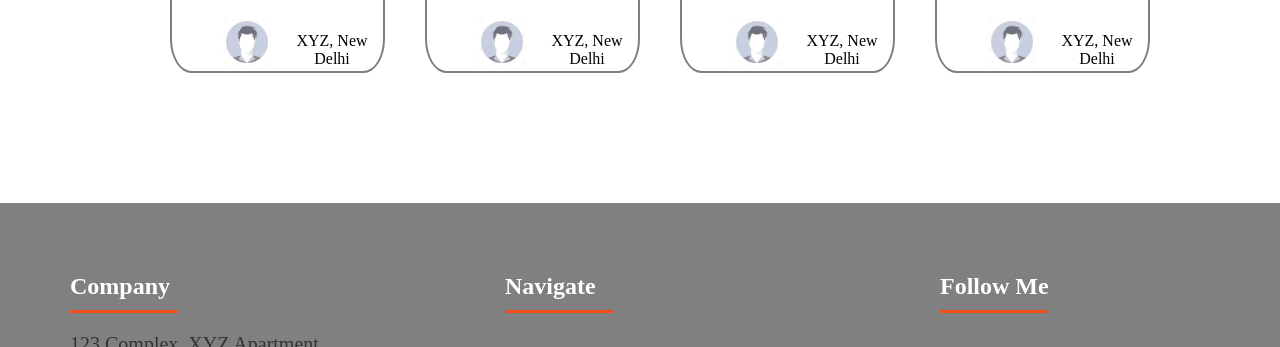
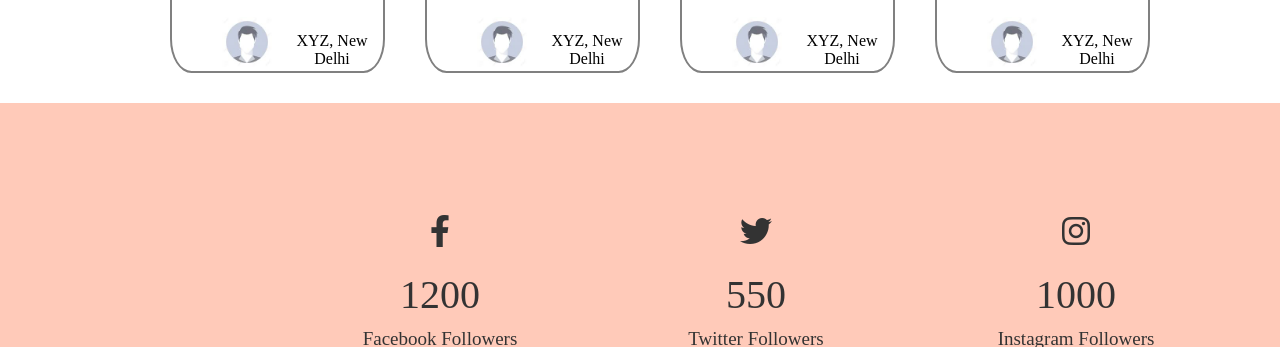
Before and after one commit to gandhi-dk/internship, a plain HTML site: page about.html in a window 1280 px wide. Shown: the part 1783-2130 px from the top of the page. Drawn offline with Linux system fonts and the light colour scheme.

Commit message:
Added Increment Counter

```diff
--- a/about.html
+++ b/about.html
@@ -126,6 +126,23 @@
                     </div>
                 </div>
             </div>
+            <div class="follower">
+                <div class="fb">
+                    <a href="#"><i class="fab fa-facebook-f fa-2xl following"></i></a>
+                    <div class="counter" data-target="1200"></div>
+                    <p>Facebook Followers</p>
+                </div>
+                <div class="tw">
+                    <a href="#"><i class="fab fa-twitter fa-2xl following"></i></a>
+                    <div class="counter" data-target="550"></div>
+                    <p>Twitter Followers</p>
+                </div>
+                <div class="ig">
+                    <a href="#"><i class="fab fa-instagram fa-2xl following"></i></a>
+                    <div class="counter" data-target="1000"></div>
+                    <p>Instagram Followers</p>
+                </div>
+            </div>
         </div>
         <footer class="footer">
             <div class="section-footer">
--- a/about.js
+++ b/about.js
@@ -1,32 +1,51 @@
 window.addEventListener("scroll", progressAll);
 // console.log(window.innerHeight);
 
-function progressAll(){
-    const trigggerProgress=(window.innerHeight/8)*4;
-    const progressTop=document.getElementById("about-p");
+function progressAll() {
+  const trigggerProgress = (window.innerHeight / 8) * 4;
+  const progressTop = document.getElementById("about-p");
 
-    const progressStart=progressTop.getBoundingClientRect().top;
-    // console.log(progressStart);
+  const progressStart = progressTop.getBoundingClientRect().top;
+  // console.log(progressStart);
 
-    if(progressStart<trigggerProgress){
-        const progress=document.getElementById("progressDoneHTML");
-        progress.style.width=progress.getAttribute("data-done");
-        progress.style.opacity=1;
+  if (progressStart < trigggerProgress) {
+    const progress = document.getElementById("progressDoneHTML");
+    progress.style.width = progress.getAttribute("data-done");
+    progress.style.opacity = 1;
 
-        const progressCSS=document.getElementById("progressDoneCSS");
-        progressCSS.style.width=progressCSS.getAttribute("data-done");
-        progressCSS.style.opacity=1;
+    const progressCSS = document.getElementById("progressDoneCSS");
+    progressCSS.style.width = progressCSS.getAttribute("data-done");
+    progressCSS.style.opacity = 1;
 
-        const progressJS=document.getElementById("progressDoneJS");
-        progressJS.style.width=progressJS.getAttribute("data-done");
-        progressJS.style.opacity=1;
+    const progressJS = document.getElementById("progressDoneJS");
+    progressJS.style.width = progressJS.getAttribute("data-done");
+    progressJS.style.opacity = 1;
 
-        const progressPy=document.getElementById("progressDonePy");
-        progressPy.style.width=progressPy.getAttribute("data-done");
-        progressPy.style.opacity=1;
+    const progressPy = document.getElementById("progressDonePy");
+    progressPy.style.width = progressPy.getAttribute("data-done");
+    progressPy.style.opacity = 1;
 
-        const progressJAVA=document.getElementById("progressDoneJAVA");
-        progressJAVA.style.width=progressJAVA.getAttribute("data-done");
-        progressJAVA.style.opacity=1;
+    const progressJAVA = document.getElementById("progressDoneJAVA");
+    progressJAVA.style.width = progressJAVA.getAttribute("data-done");
+    progressJAVA.style.opacity = 1;
+  }
+}
+
+const counters = document.querySelectorAll(".counter");
+counters.forEach((counter) => {
+  counter.innerText = "0";
+  updatecounter();
+
+  function updatecounter() {
+    const target = +counter.getAttribute("data-target");
+    const c = +counter.innerText;
+    const increment = target / 500;
+
+    if (c < target) {
+      counter.innerText = `${Math.ceil(c+increment)}`;
+      setTimeout(updatecounter, 10);
+    } else {
+      counter.innerText = target;
     }
-}
+  }
+});
--- a/style.css
+++ b/style.css
@@ -418,6 +418,48 @@ ul {
   font-size: 19px;
 }
 
+.follower{
+  display: flex;
+  /* text-align: center; */
+  align-items: center;
+  background: #ffcab9;
+  margin: -50px;
+  padding: 90px;
+}
+
+.follower p{
+  font-size: 19px;
+  color: #333;
+}
+
+.follower i{
+  padding-left: 70px;
+  color: #333;
+}
+
+.fb{
+  padding-left: 250px;
+  text-align: center;
+  padding-right: 100px;
+}
+
+.tw{
+  text-align: center;
+  padding: 10px;
+  padding-right: 100px;
+}
+
+.ig{
+  padding: 10px;
+  text-align: center;
+}
+
+.counter{
+  font-size: 40px;
+  padding: 10px;
+  color: #333;
+}
+
 .people {
   /* margin: 50px; */
   padding: 10px;
```
